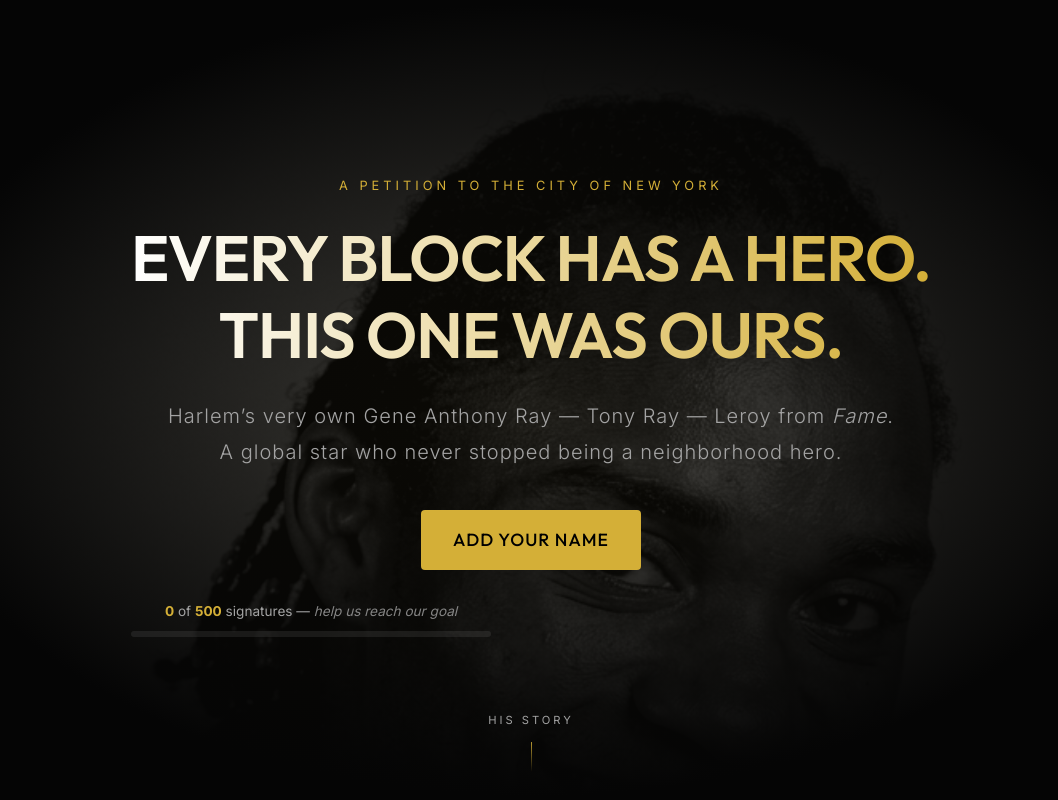
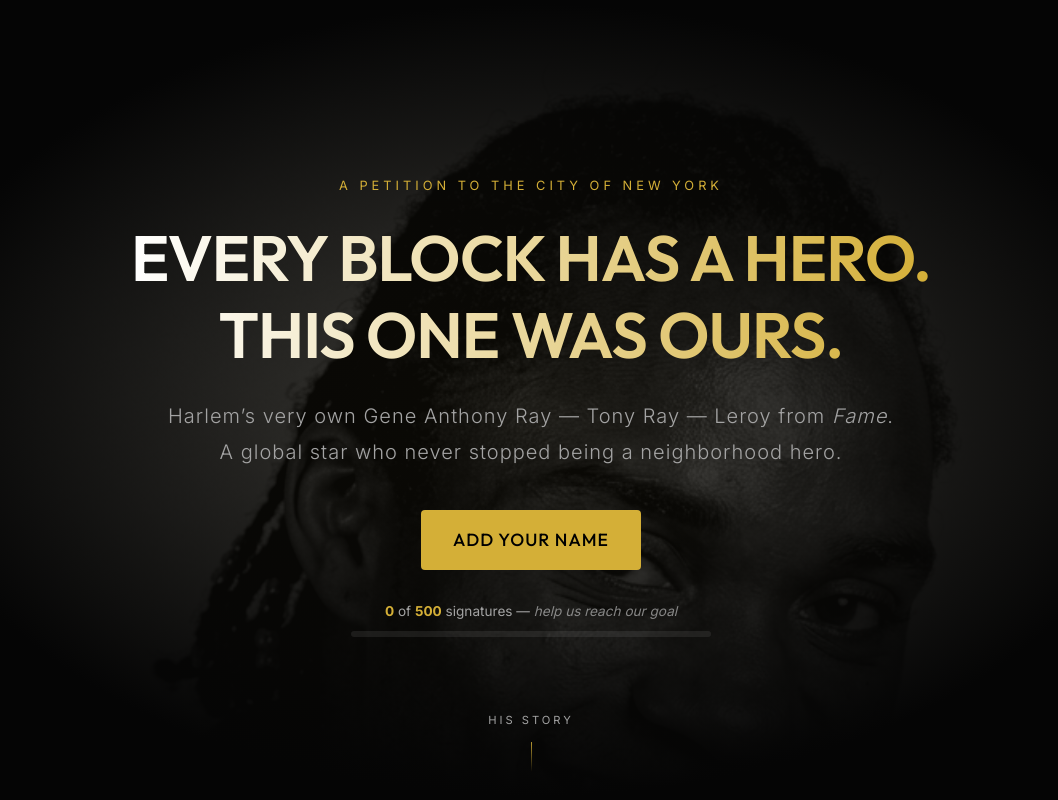
Before and after one commit to ra3va/gene-anthony-ray, a Next.js app: page / in a window 1280 px wide. Shown: the top 800 px of the page, without its empty margins (109-1167 px from the left). Built offline with nearby package versions, Linux system fonts and the light colour scheme; no server answers; the database is empty.

Commit message:
fix: center signature counter on desktop

```diff
--- a/src/app/globals.css
+++ b/src/app/globals.css
@@ -211,7 +211,7 @@ section {
 
 /* Hero Signature Counter */
 .hero-counter {
-  margin-top: 1.5rem;
+  margin: 1.5rem auto 0;
   max-width: 360px;
   width: 100%;
   animation: fadeInUp 1.5s ease-out 1s both;
```
